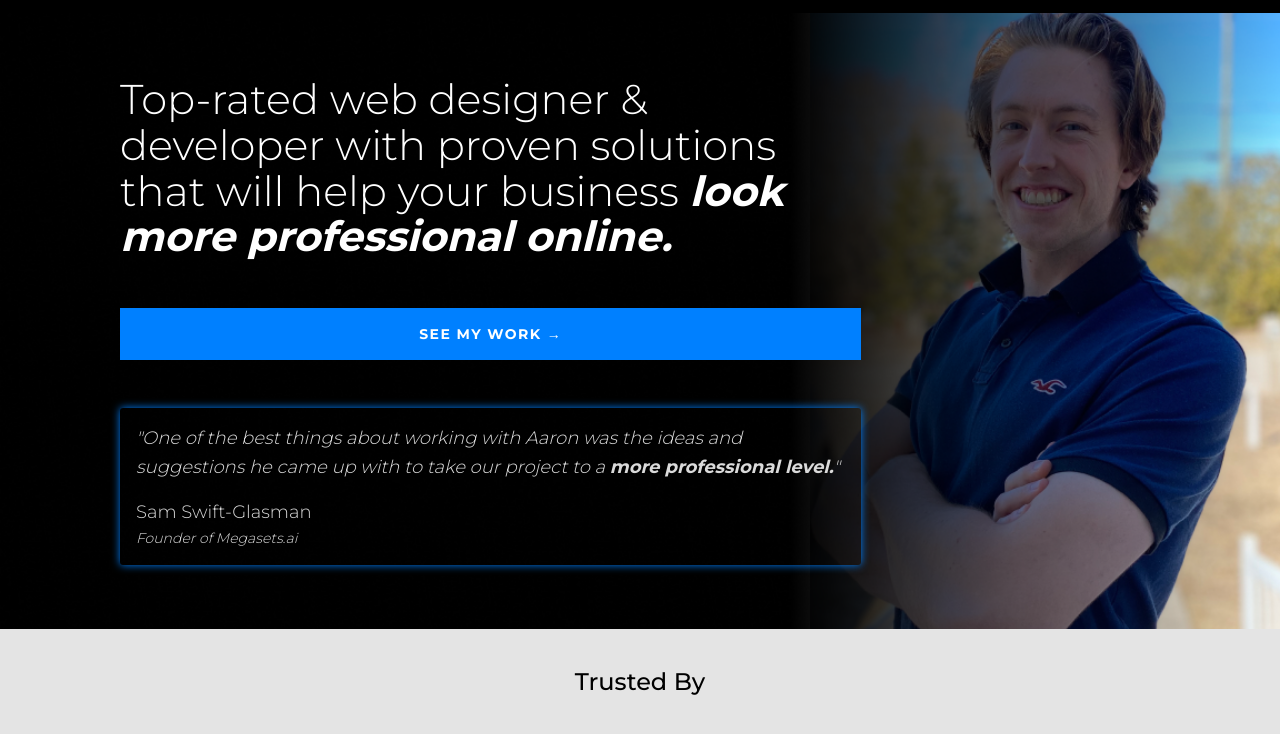
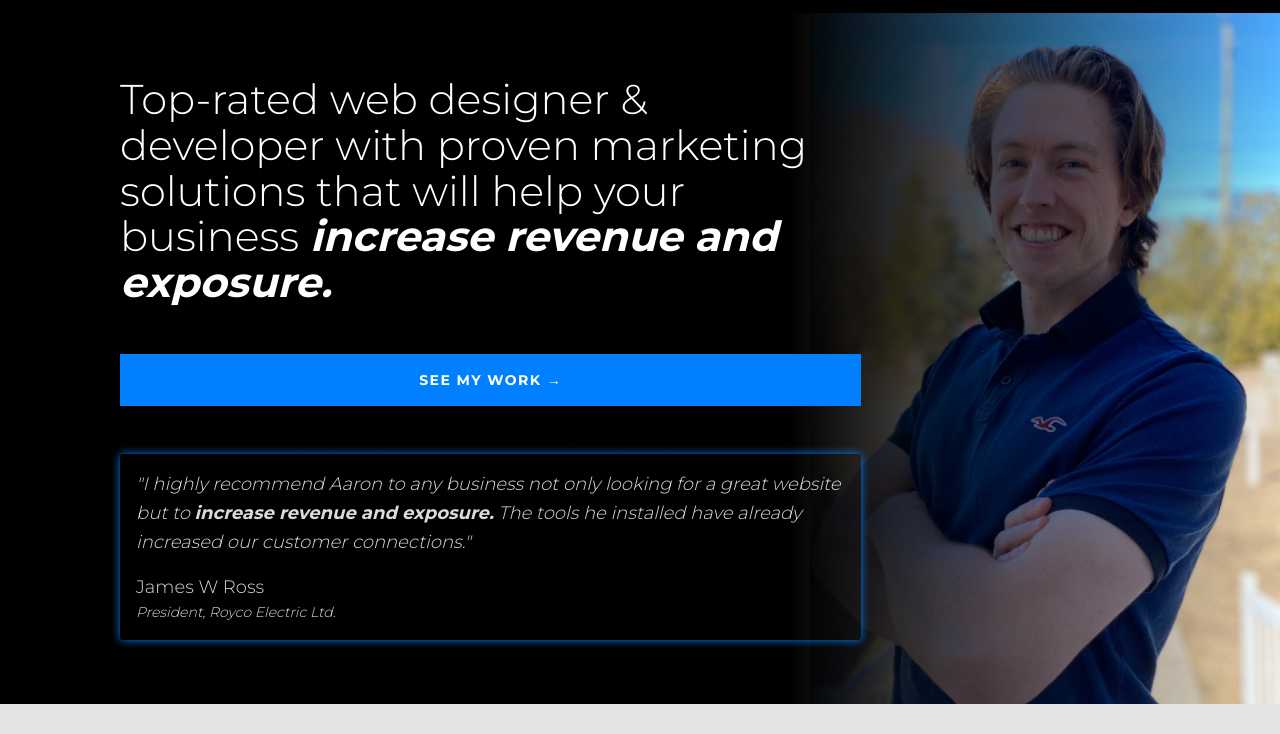
Before and after one commit to aaronjtonner/atwebsolutions, a Gatsby site: page / in a window 1280 px wide. Shown: the part 66-800 px from the top of the page. Built offline with nearby package versions, Linux system fonts and the light colour scheme; Gatsby itself is replaced by a stand-in of ours; some packages are replaced by stand-ins of ours.

Commit message:
add royco review

```diff
--- a/src/components/clients.js
+++ b/src/components/clients.js
@@ -9,9 +9,6 @@ const Section = styled.section`
 `
 
 const Flex = styled.div`
-  /* display: grid;
-  grid-template-columns: repeat(auto-fit, minmax(14em, 1fr));
-  grid-gap: 2em; */
   display: flex;
   justify-content: center;
   flex-wrap: wrap;
@@ -24,7 +21,7 @@ const Flex = styled.div`
   }
 
   img {
-    width: 150px;
+    width: 90px;
   }
 `
 
@@ -34,13 +31,13 @@ export default function Clients() {
       <Container className="spacing-lg">
         <p className="body--large center">Trusted by</p>
         <Flex>
-          {/* <div>
+          <div>
             <StaticImage
               src={"../images/clients/web-design-client-7.svg"}
               alt="web design client logo"
               placeholder="blurred"
             />
-          </div> */}
+          </div>
           <div>
             <StaticImage
               src={"../images/clients/web-design-client-6.svg"}
--- a/src/components/heros/hero.js
+++ b/src/components/heros/hero.js
@@ -54,22 +54,26 @@ const Hero = () => {
               {/* I’m a web designer & digital marketing freelancer with proven
               solutions that will help you{" "}
               <span className="italics">grow your business.</span> */}
-              Top-rated web designer & developer with proven solutions that will
-              help your business{" "}
-              <span className="italics"> look more professional online.</span>
+              Top-rated web designer & developer with proven marketing solutions
+              that will help your business{" "}
+              <span className="italics"> increase revenue and exposure.</span>
             </h1>
             <Actions>
               <ButtonPrimary to="/portfolio">see my work &#8594;</ButtonPrimary>
             </Actions>
             <Review className="spacing">
               <p className="italics">
-                "One of the best things about working with Aaron was the ideas
-                and suggestions he came up with to take our project to a{" "}
-                <span className="bold"> more professional level.</span>"
+                "I highly recommend Aaron to any business not only looking for a
+                great website but to{" "}
+                <span className="bold">increase revenue and exposure.</span> The
+                tools he installed have already increased our customer
+                connections."
               </p>
               <div>
-                <p className="body--strong">Sam Swift-Glasman</p>
-                <p className="italics body--small">Founder of Megasets.ai</p>
+                <p className="body--strong">James W Ross</p>
+                <p className="italics body--small">
+                  President, Royco Electric Ltd.
+                </p>
               </div>
             </Review>
           </HeroText>
```
